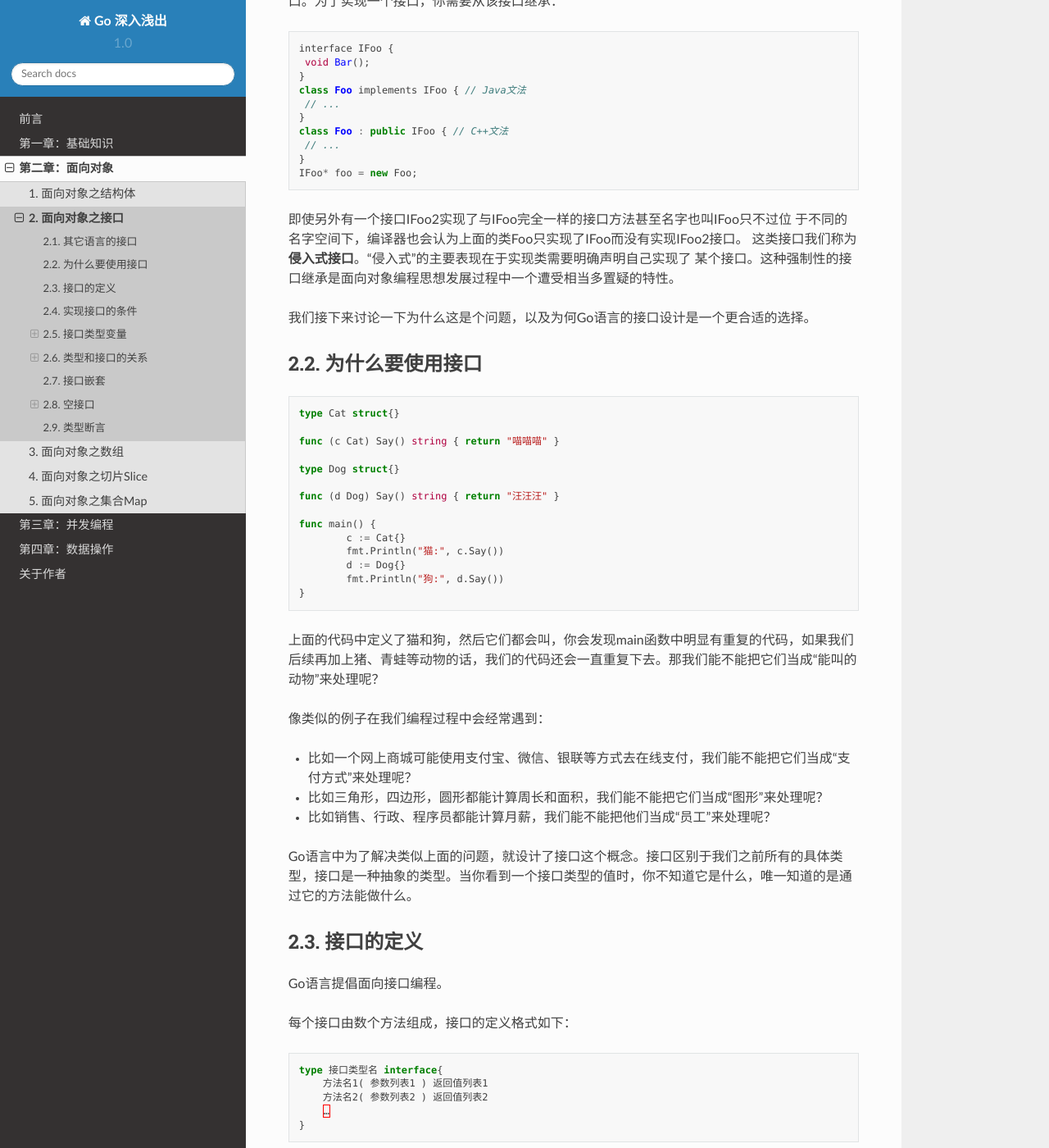
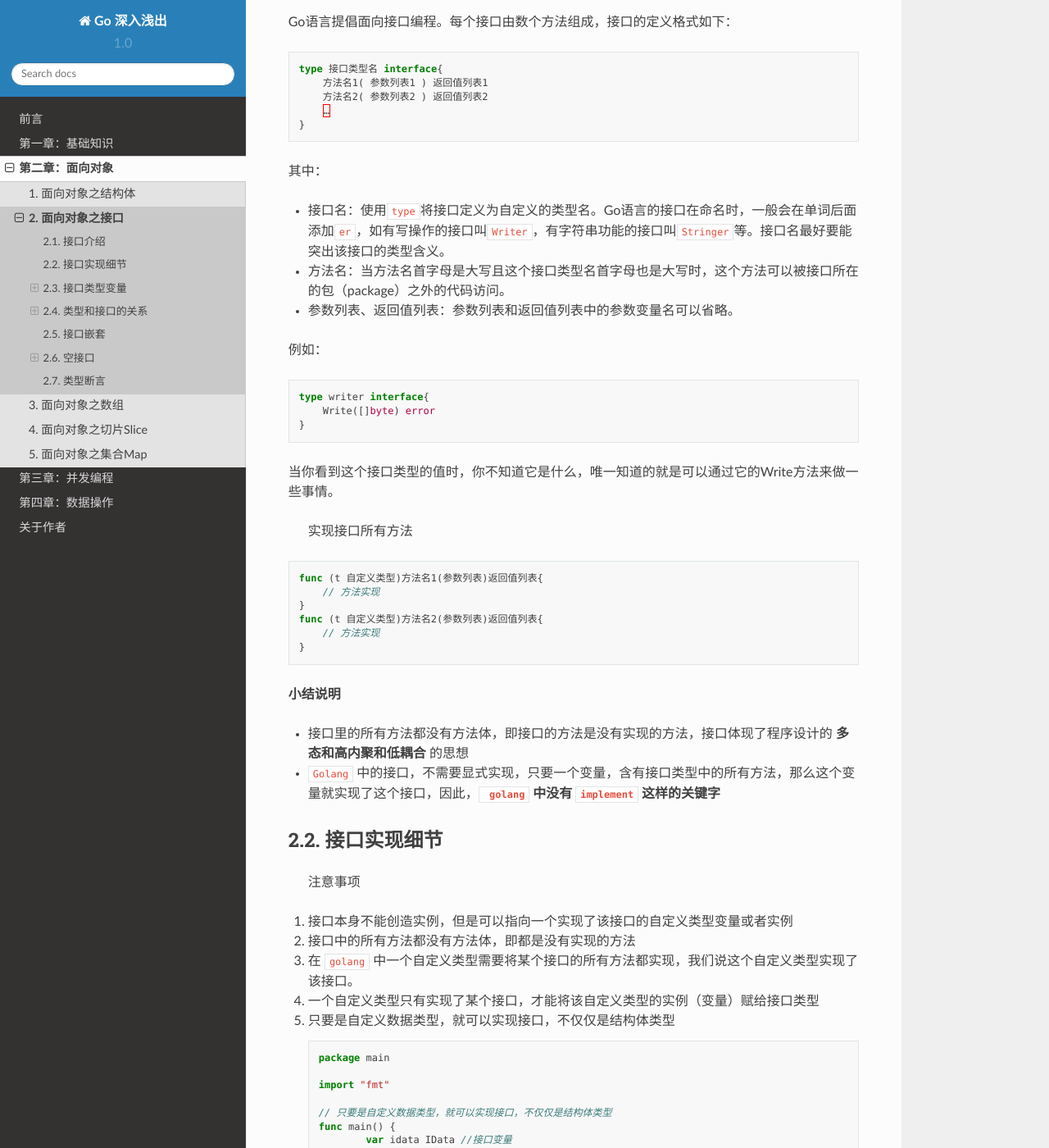
Before and after one commit to iswxw/wxw-go, a Sphinx documentation site: the page built from source/w02/w022_interface.md, in a window 1280 px wide and 1400 px high, scrolled down 1017 px. Shown: the whole window at 82% size. Built offline with Sphinx 7.4.7 and the Read the Docs theme 2.0.0, drawn with Linux system fonts in a browser that asks for light colours; pages that are not in the unit, such as notebooks, are missing from menus; comment, search, counter and statistics services are not loaded; some of the changed text lies outside the part shown.

Commit message:
golang接口实现细节

````diff
--- a/source/w02/w022_interface.md
+++ b/source/w02/w022_interface.md
@@ -41,65 +41,11 @@ func (huawei HuaWei) call() {
 }
 ```
 
+### 接口介绍
 
+` interface` 类型可以定义一组方法，但是这些方法不需要实现，并且` interface` 不能包含任何变量，直到某个自定义类型要是用的时候，再根据不同情况实现该接口对应的所有方法。
 
-### 其它语言的接口
-
-Go语言的接口并不是其他语言（C++、Java、C#等）中所提供的接口概念。 在Go语言出现之前，接口主要作为不同组件之间的契约存在。对契约的实现是强制的，你 必须声明你的确实现了该接口。为了实现一个接口，你需要从该接口继承：
-
-```c++
-interface IFoo {
- void Bar();
-}
-class Foo implements IFoo { // Java文法
- // ...
-}
-class Foo : public IFoo { // C++文法
- // ...
-}
-IFoo* foo = new Foo;
-```
-
-即使另外有一个接口IFoo2实现了与IFoo完全一样的接口方法甚至名字也叫IFoo只不过位 于不同的名字空间下，编译器也会认为上面的类Foo只实现了IFoo而没有实现IFoo2接口。 这类接口我们称为 **侵入式接口**。“侵入式”的主要表现在于实现类需要明确声明自己实现了 某个接口。这种强制性的接口继承是面向对象编程思想发展过程中一个遭受相当多置疑的特性。
-
-我们接下来讨论一下为什么这是个问题，以及为何Go语言的接口设计是一个更合适的选择。
-
-### 为什么要使用接口
-
-```go
-type Cat struct{}
-
-func (c Cat) Say() string { return "喵喵喵" }
-
-type Dog struct{}
-
-func (d Dog) Say() string { return "汪汪汪" }
-
-func main() {
-	c := Cat{}
-	fmt.Println("猫:", c.Say())
-	d := Dog{}
-	fmt.Println("狗:", d.Say())
-}
-```
-
-上面的代码中定义了猫和狗，然后它们都会叫，你会发现main函数中明显有重复的代码，如果我们后续再加上猪、青蛙等动物的话，我们的代码还会一直重复下去。那我们能不能把它们当成“能叫的动物”来处理呢？
-
-像类似的例子在我们编程过程中会经常遇到：
-
-- 比如一个网上商城可能使用支付宝、微信、银联等方式去在线支付，我们能不能把它们当成“支付方式”来处理呢？
-
-- 比如三角形，四边形，圆形都能计算周长和面积，我们能不能把它们当成“图形”来处理呢？
-
-- 比如销售、行政、程序员都能计算月薪，我们能不能把他们当成“员工”来处理呢？
-
-Go语言中为了解决类似上面的问题，就设计了接口这个概念。接口区别于我们之前所有的具体类型，接口是一种抽象的类型。当你看到一个接口类型的值时，你不知道它是什么，唯一知道的是通过它的方法能做什么。
-
-### 接口的定义
-
-Go语言提倡面向接口编程。
-
-每个接口由数个方法组成，接口的定义格式如下：
+Go语言提倡面向接口编程。每个接口由数个方法组成，接口的定义格式如下：
 
 ```go
 type 接口类型名 interface{
@@ -125,42 +71,71 @@ type writer interface{
 
 当你看到这个接口类型的值时，你不知道它是什么，唯一知道的就是可以通过它的Write方法来做一些事情。
 
-### 实现接口的条件
-
-一个对象只要全部实现了接口中的方法，那么就实现了这个接口。换句话说，接口就是一个**需要实现的方法列表**。
-
-我们来定义一个`Sayer`接口：
+> 实现接口所有方法
 
 ```go
-// Sayer 接口
-type Sayer interface {
-	say()
+func (t 自定义类型)方法名1(参数列表)返回值列表{
+    // 方法实现
+}
+func (t 自定义类型)方法名2(参数列表)返回值列表{
+    // 方法实现
 }
 ```
 
-定义`dog`和`cat`两个结构体：
+**小结说明**
 
-```go
-type dog struct {}
+- 接口里的所有方法都没有方法体，即接口的方法是没有实现的方法，接口体现了程序设计的 **多态和高内聚和低耦合** 的思想
+- ` Golang` 中的接口，不需要显式实现，只要一个变量，含有接口类型中的所有方法，那么这个变量就实现了这个接口，因此，**` golang`  中没有 `implement` 这样的关键字**
 
-type cat struct {}
-```
+### 接口实现细节
 
-因为`Sayer`接口里只有一个`say`方法，所以我们只需要给`dog`和`cat `分别实现`say`方法就可以实现`Sayer`接口了。
+> 注意事项
 
-```go
-// dog实现了Sayer接口
-func (d dog) say() {
-	fmt.Println("汪汪汪")
-}
+1. 接口本身不能创造实例，但是可以指向一个实现了该接口的自定义类型变量或者实例
 
-// cat实现了Sayer接口
-func (c cat) say() {
-	fmt.Println("喵喵喵")
-}
-```
+2. 接口中的所有方法都没有方法体，即都是没有实现的方法
 
-接口的实现就是这么简单，只要实现了接口中的所有方法，就实现了这个接口。
+3. 在 ` golang` 中一个自定义类型需要将某个接口的所有方法都实现，我们说这个自定义类型实现了该接口。
+
+4. 一个自定义类型只有实现了某个接口，才能将该自定义类型的实例（变量）赋给接口类型
+
+5. 只要是自定义数据类型，就可以实现接口，不仅仅是结构体类型
+
+   ```go
+   package main
+
+   import "fmt"
+
+   // 只要是自定义数据类型，就可以实现接口，不仅仅是结构体类型
+   func main() {
+   	var idata IData //接口变量
+   	var data1 data1 // 实例变量
+   	idata = data1   // 赋值
+   	idata.compute()
+   }
+
+   type IData interface {
+   	compute()
+   }
+
+   type data1 int
+
+   func (date data1) compute() {
+   	fmt.Println("非结构体也可以实现接口方法")
+   }
+   ```
+
+6. 一个自定义类型可以实现多个接口
+
+7. ` Golang` 接口中不能有任何变量
+
+8. 一个接口（比如接口 A）可以继承多个别的接口（比如接口 B、C）,这时如果要实现A接口，也必须将B、C接口的方法也全实现。
+
+9. ` interface` 类型默认是一个指针，如果没有对 ` interface` 初始化就使用，那么会输出 ` nil`
+
+10. 空接口` interface{}` 没有任何方法，所以又有类型都实现了空接口，即我们可以把任何变量赋值给空接口
+
+一个对象只要全部实现了接口中的方法，那么就实现了这个接口。换句话说，接口就是一个**需要实现的方法列表**。
 
 ### 接口类型变量
 
````
Also changed, not shown: requirements.txt (line endings or trailing spaces), 2 other files.
